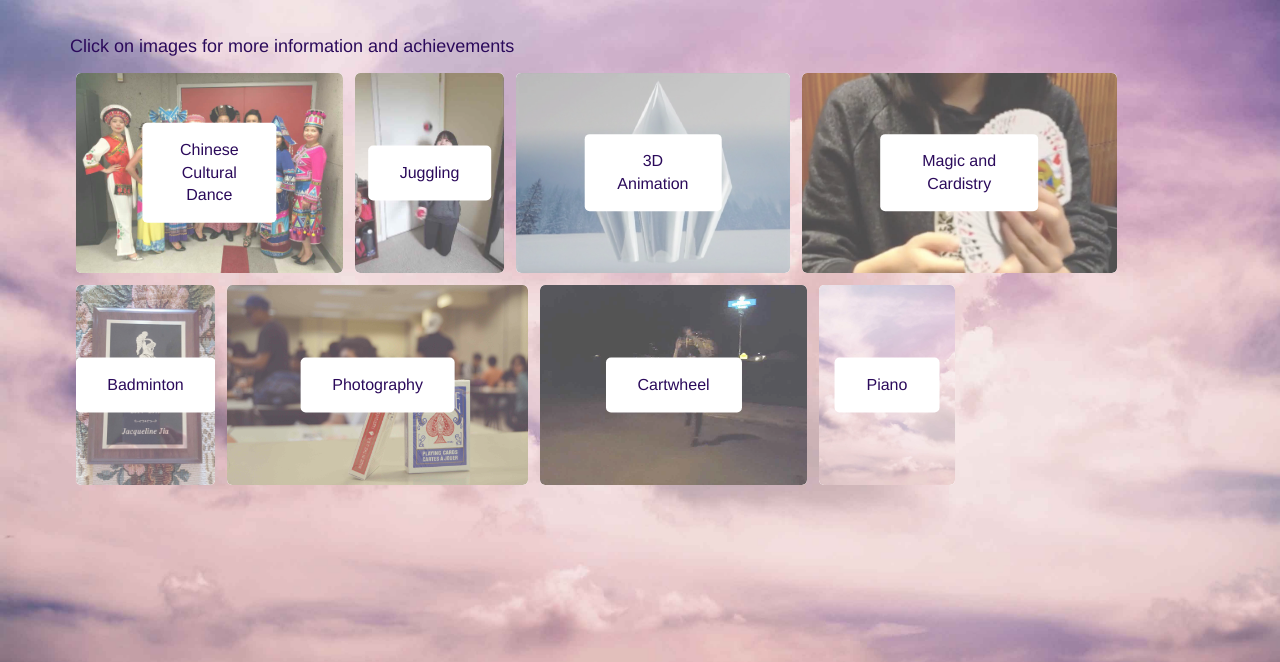
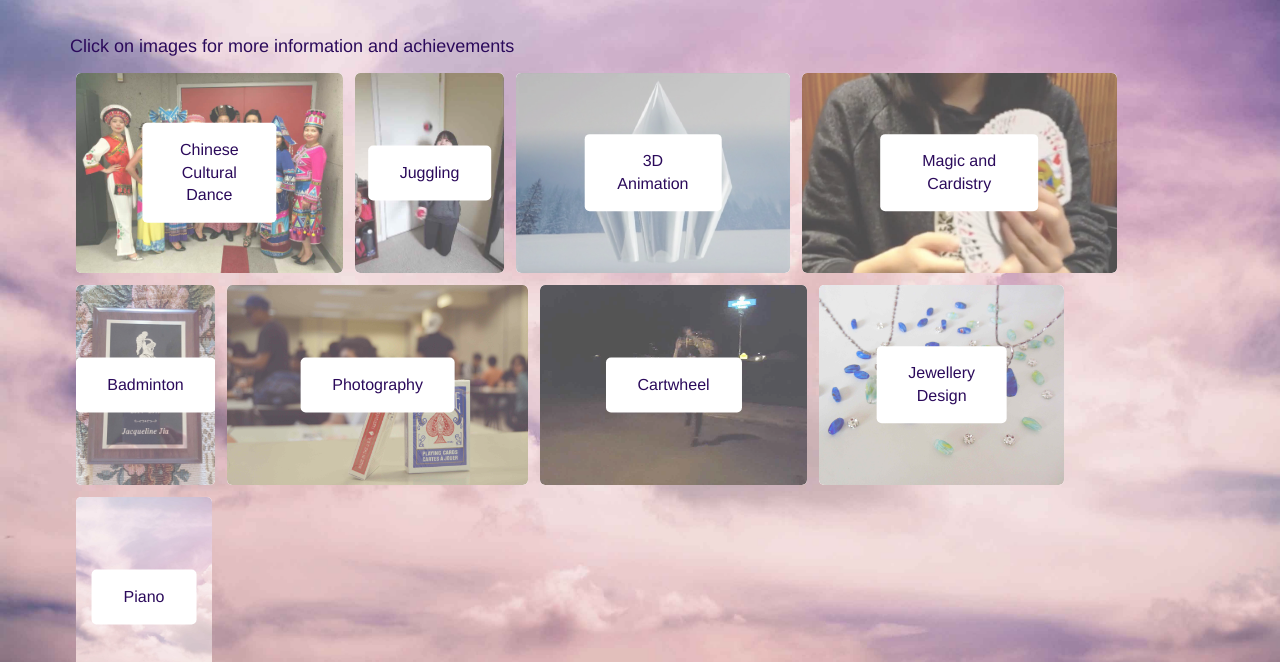
Before and after one commit to JacquelineJia/JacquelineJia.github.io, a website: page other-skills.html in a window 1280 px wide. Shown: the part 138-800 px from the top of the page. Drawn offline with nearby package versions, Linux system fonts and the light colour scheme; some packages are replaced by stand-ins of ours; no server answers.

Commit message:
added jewellery design and updated some descriptions

```diff
--- a/other-skills.html
+++ b/other-skills.html
@@ -88,6 +88,7 @@ Board Wide Badminton Tournament, third place for mixed doubles - 2013')">
       <div class="imgContainer" ng-click="setModal('public/images/photography.jpg', 'img');
           setCaption('UW Magic Club Fall 2016 \n
 UW Magic Club Photographer: Sept 2016 - present
+- started the club instagram account: uwmagicclub \n
 Gymnastic Competition Photographer: 2011 - 2016')">
         <img src="public/images/photography.jpg">
         <div class="imgMiddle">
@@ -99,6 +100,15 @@ Gymnastic Competition Photographer: 2011 - 2016')">
         <img src="public/images/cartwheel.jpg">
         <div class="imgMiddle">
           <div class="imgText purple">Cartwheel</div>
+        </div>
+      </div>
+
+      <div class="imgContainer" ng-click="setModal('public/images/necklace.jpg', 'img');
+          setCaption('Two necklaces Jacqueline designed and made for her my mom. \n
+Raised over $250 at craft shows')">
+        <img src="public/images/necklace.jpg">
+        <div class="imgMiddle">
+          <div class="imgText purple">Jewellery Design</div>
         </div>
       </div>
 
```
Also changed, not shown: public/images/necklace .jpg (added), public/images/necklace.jpg (added).
